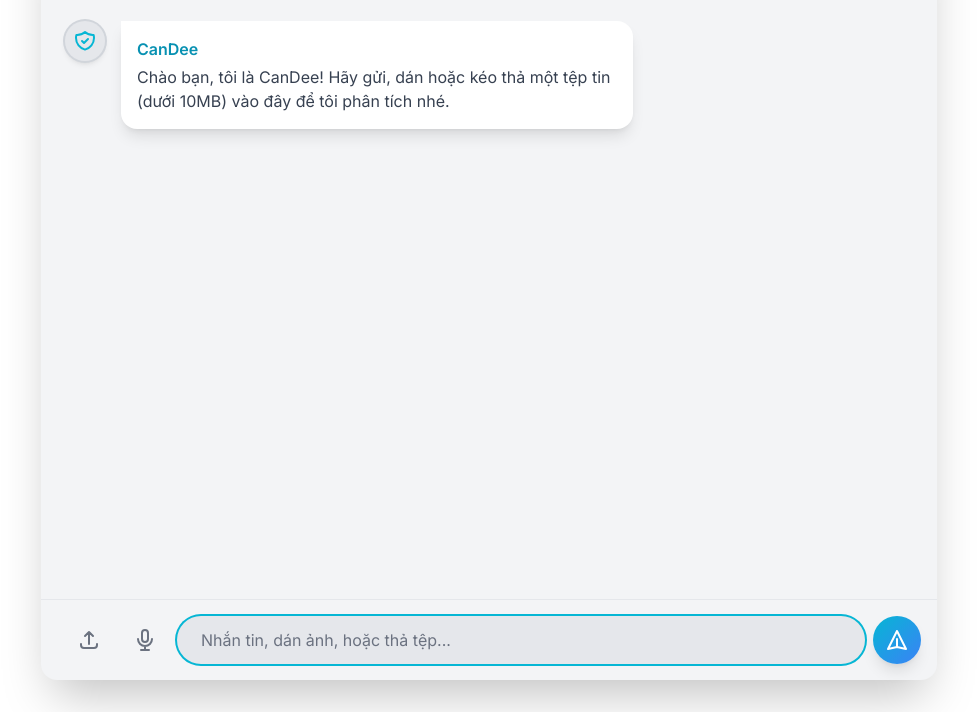
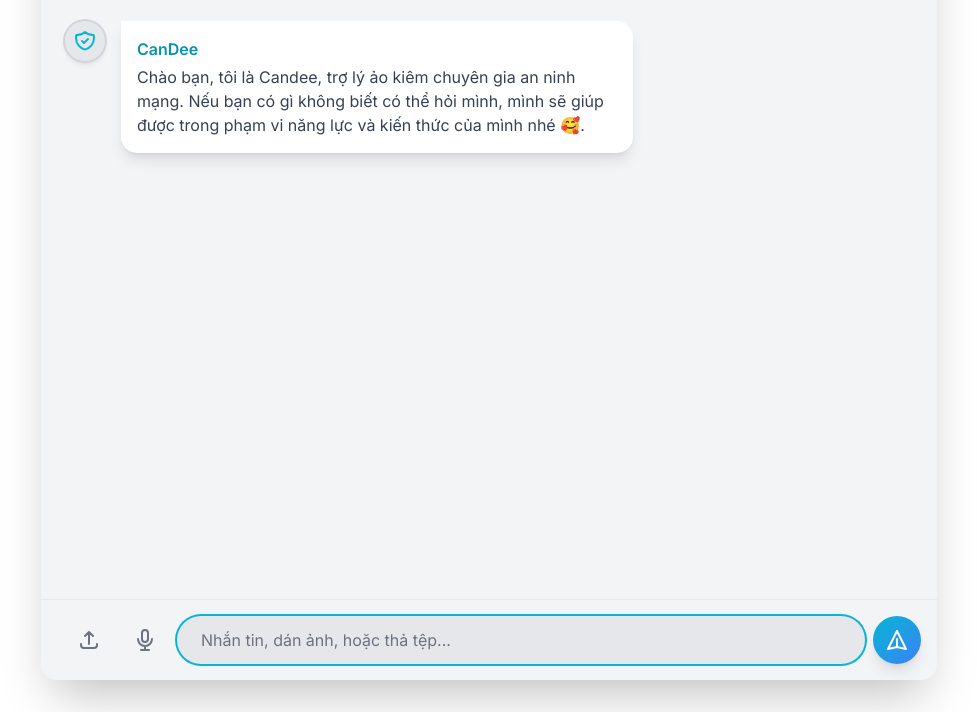
Before and after one commit to dzkresh0-code/candee-chatbot, a website: page index.html in a window 1280 px wide. Shown: the part 104-816 px from the top of the page, without its empty margins (151-1128 px from the left). Drawn offline with nearby package versions, Linux system fonts and the light colour scheme.

Commit message:
Update index.html

```diff
--- a/index.html
+++ b/index.html
@@ -57,7 +57,7 @@
                 <div class="w-10 h-10 rounded-full bg-gray-200 dark:bg-gray-700 flex items-center justify-center shadow-md flex-shrink-0 ring-2 ring-gray-300 dark:ring-gray-600"><svg xmlns="http://www.w3.org/2000/svg" class="h-6 w-6 text-cyan-500" fill="none" viewBox="0 0 24 24" stroke="currentColor" stroke-width="2"><path stroke-linecap="round" stroke-linejoin="round" d="M9 12l2 2 4-4m5.618-4.016A11.955 11.955 0 0112 2.944a11.955 11.955 0 01-8.618 3.04A12.02 12.02 0 003 9c0 5.591 3.824 10.29 9 11.622 5.176-1.332 9-6.03 9-11.622 0-1.042-.133-2.052-.382-3.016z" /></svg></div>
                 <div class="bg-white dark:bg-gray-700 rounded-2xl rounded-tl-none p-3 sm:p-4 max-w-[80%] md:max-w-lg shadow-lg">
                     <p class="font-semibold text-cyan-600 dark:text-cyan-400 mb-1">CanDee</p>
-                    <p class="text-gray-700 dark:text-gray-300 break-words">Chào bạn, tôi là CanDee! Hãy gửi, dán hoặc kéo thả một tệp tin (dưới 10MB) vào đây để tôi phân tích nhé.</p>
+                    <p class="text-gray-700 dark:text-gray-300 break-words">Chào bạn, tôi là Candee, trợ lý ảo kiêm chuyên gia an ninh mạng. Nếu bạn có gì không biết có thể hỏi mình, mình sẽ giúp được trong phạm vi năng lực và kiến thức của mình nhé 🥰.</p>
                 </div>
             </div>
         </main>
```
